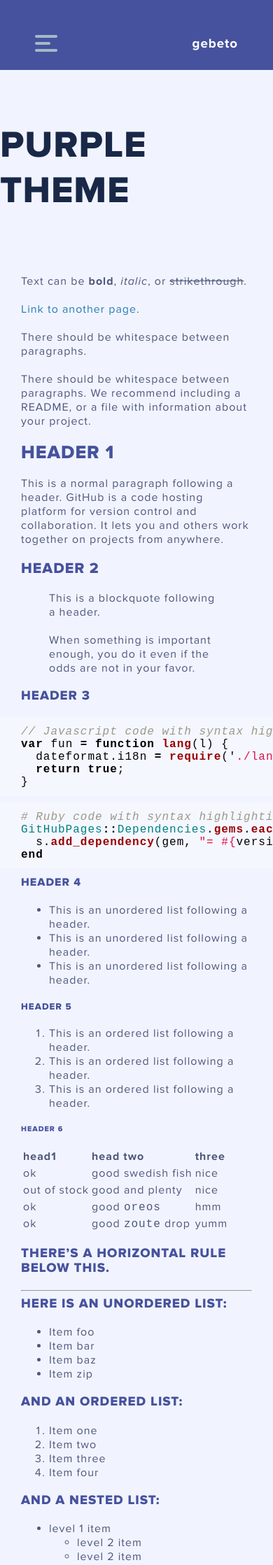
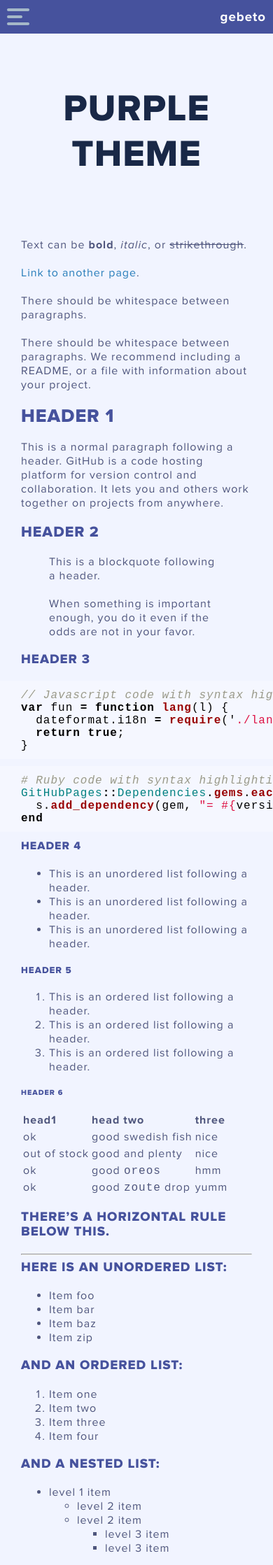
Before and after one commit to gebeto/purple-theme, a Jekyll site: the page built from index.md, in a window 390 px wide. Shown: the top 2237 px of the page at 70% size. Built offline with Jekyll 4.4.1, drawn with Linux system fonts in a browser that asks for light colours.

Commit message:
fix header

```diff
--- a/_sass/purple-theme.scss
+++ b/_sass/purple-theme.scss
@@ -147,6 +147,8 @@ a {
     justify-content: center;
     align-items: center;
 
+    text-align: center;
+
     width: 100%;
     height: 280px;
     background-color: #fff;
@@ -227,7 +229,13 @@ img {
     min-width: 100%;
     max-width: 100%;
     width: 100%;
-    height: 36px;
+    // height: 36px;
+
+    padding: 0px 10px;
+    min-height: 48px;
+    max-height: 48px;
+    display: flex;
+    justify-content: center;
   }
 
   .sidebar__bottom {
```
